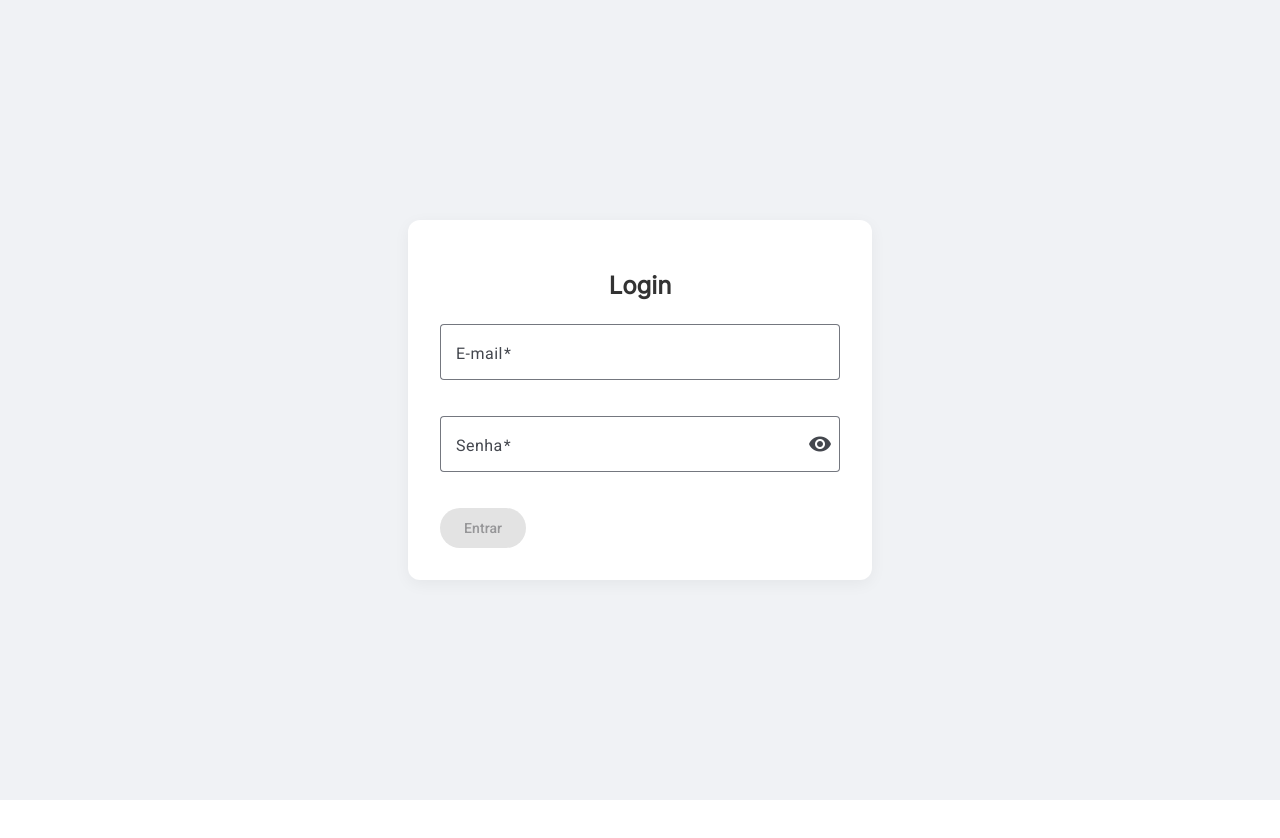
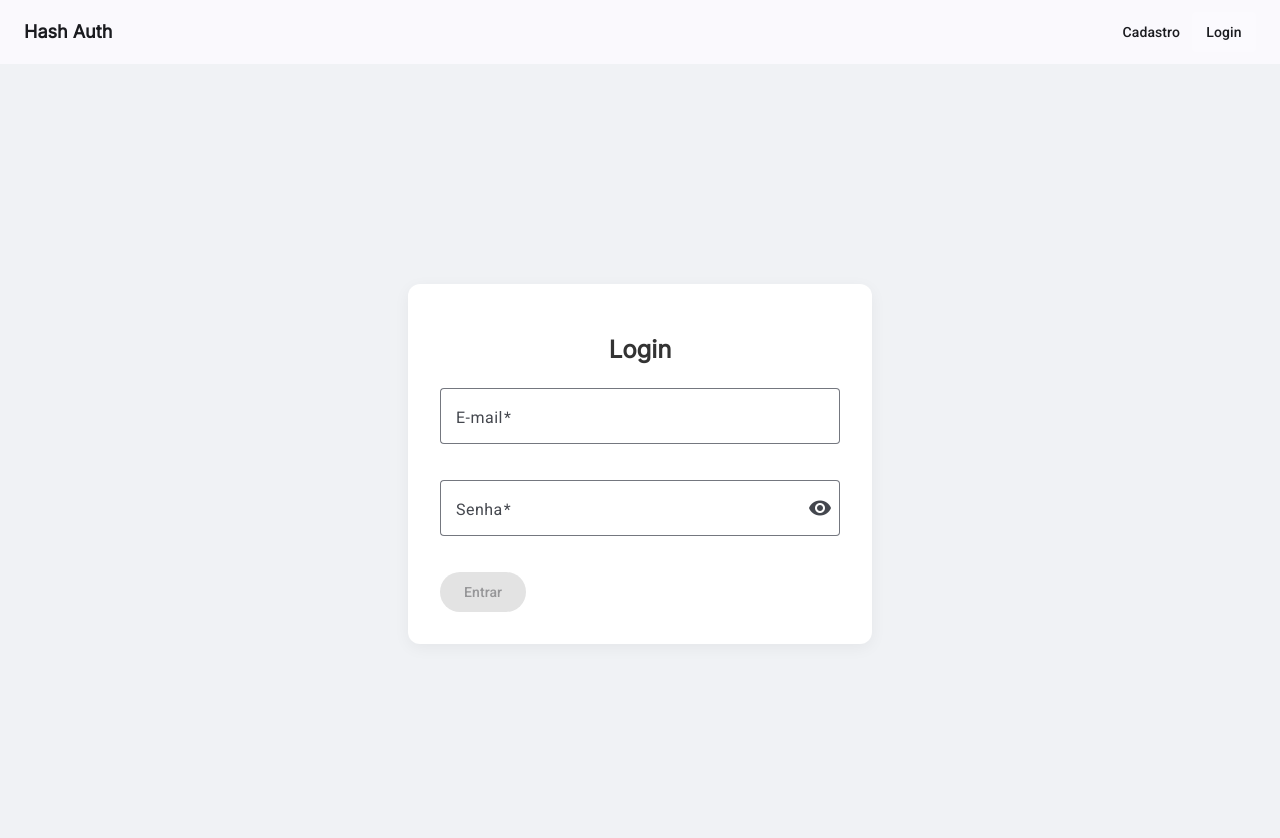
Before and after one commit to EstrellaRaphael/HashAuthApp, an Angular app in the folder frontend/: page /login in a window 1280 px wide. Shown: the top 838 px of the page. Before the commit the page ends 800 px from the top, so only its background shows below. Built offline with nearby package versions, Linux system fonts and the light colour scheme; no server answers.

Commit message:
Criação da navbar

```diff
--- a/frontend/src/app/app.component.html
+++ b/frontend/src/app/app.component.html
@@ -1 +1,2 @@
-<router-outlet></router-outlet>
+<app-navbar />
+<router-outlet />
--- /dev/null
+++ b/frontend/src/app/components/navbar/navbar.component.css
@@ -0,0 +1,23 @@
+.navbar {
+    padding: 0 24px;
+    font-family: 'Inter', sans-serif;
+}
+
+.logo {
+    font-weight: 600;
+    font-size: 18px;
+}
+
+.spacer {
+    flex: 1 1 auto;
+}
+
+a[mat-button] {
+    font-weight: 500;
+    text-transform: none;
+}
+
+a.active {
+    background-color: rgba(255, 255, 255, 0.2);
+    border-radius: 4px;
+}
--- /dev/null
+++ b/frontend/src/app/components/navbar/navbar.component.html
@@ -0,0 +1,7 @@
+<mat-toolbar color="primary" class="navbar">
+    <span class="logo">Hash Auth</span>
+    <span class="spacer"></span>
+
+    <a mat-button routerLink="/register" routerLinkActive="active">Cadastro</a>
+    <a mat-button routerLink="/login" routerLinkActive="active">Login</a>
+</mat-toolbar>
```
Also changed, not shown: frontend/src/app/app.component.ts (+5 -3 lines), frontend/src/app/components/navbar/navbar.component.ts (added, +15 -0 lines), 1 other file (tests, documents, lock files or other folders).
